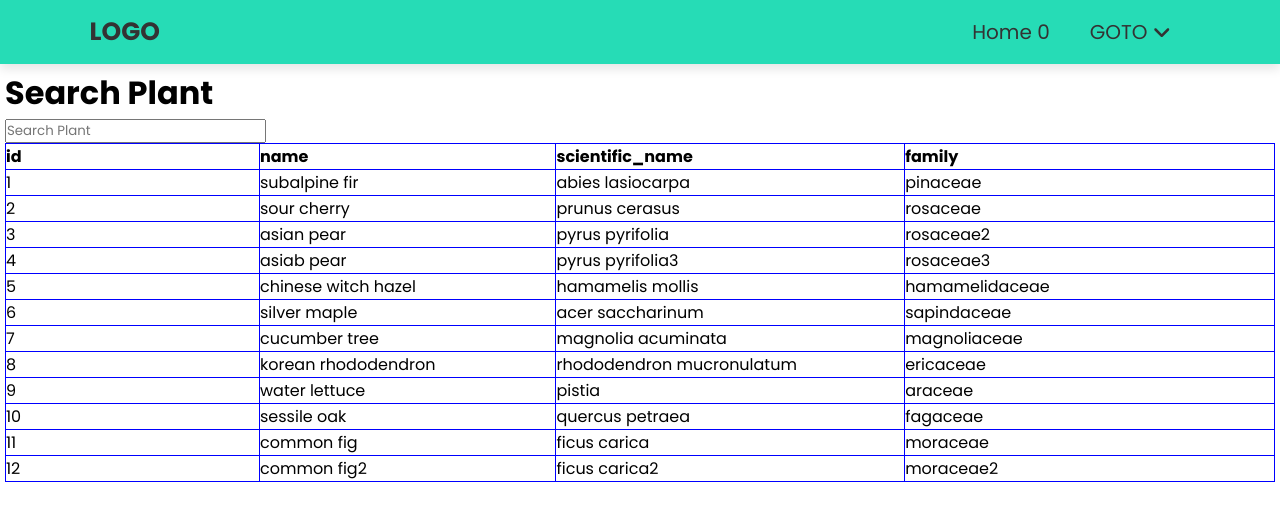
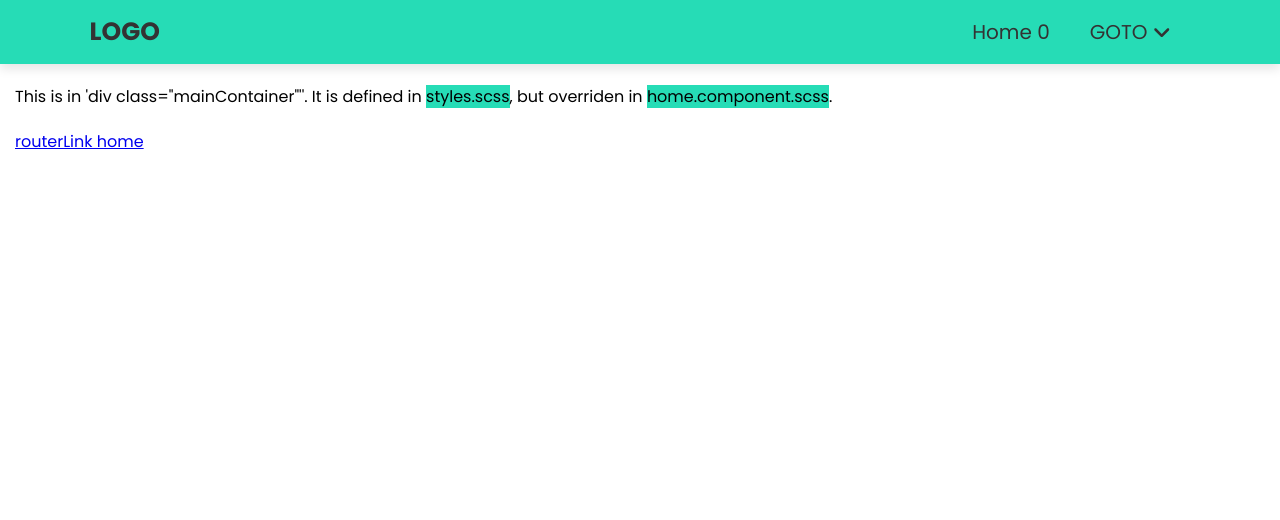
Before and after one commit to oopsmails/angular-all, an Angular app: page / in a window 1280 px wide. Shown: the top 520 px of the page. Built offline with nearby package versions, Linux system fonts and the light colour scheme.

Commit message:
20221107: added Home tab

```diff
--- a/src/app/app-routing.module.ts
+++ b/src/app/app-routing.module.ts
@@ -5,14 +5,16 @@ import { SearchCityComponent } from './example/city/search.city.component';
 import { SearchPlantComponent } from './example/plant/search.plant.component';
 import { SearchStateComponent } from './example/us-state/search.state.component';
 import { UsStateComponent } from './example/us-state/us.state.component';
+import { HomeComponent } from './home/home.component';
 
 const routes: Routes = [
-  { path: '', component: SearchPlantComponent },
+  { path: '', component: HomeComponent },
+  { path: 'home', component: HomeComponent },
   { path: 'example/us-state', component: UsStateComponent },
   { path: 'example/search-city', component: SearchCityComponent },
   { path: 'example/search-plant', component: SearchPlantComponent },
   { path: 'example/search-state', component: SearchStateComponent },
-  { path: '**', component: SearchPlantComponent }
+  { path: '**', component: HomeComponent }
 ];
 @NgModule({
   imports: [RouterModule.forRoot(routes)],
--- a/src/app/app.module.ts
+++ b/src/app/app.module.ts
@@ -15,11 +15,13 @@ import { SearchPlantComponent } from './example/plant/search.plant.component';
 import { UsStateService } from './example/services/us.state.city.service';
 import { SearchStateComponent } from './example/us-state/search.state.component';
 import { UsStateComponent } from './example/us-state/us.state.component';
+import { HomeComponent } from './home/home.component';
 
 @NgModule({
   declarations: [
     AppComponent,
     NavbarFixedComponent,
+    HomeComponent,
     SearchCityComponent,
     SearchPlantComponent,
     SearchStateComponent,
--- /dev/null
+++ b/src/app/home/home.component.html
@@ -0,0 +1,10 @@
+<div class="mainContainer">
+    <p>
+        This is in 'div class="mainContainer"''. It is defined in
+        <span class="spanFileBackground">styles.scss</span>,
+        but overriden in <span class="spanFileBackground">home.component.scss</span>.
+    </p>
+
+    <p><a routerLink="">routerLink home</a></p>
+
+</div>
--- /dev/null
+++ b/src/app/home/home.component.scss
@@ -0,0 +1,13 @@
+.mainContainer {
+    padding-top: 10px; // for demo
+
+    p {
+        font-family: "Poppins", sans-serif;
+        padding: 10px;
+    }
+
+    .spanFileBackground {
+        width: 100%;
+        background-color: var(--primary-color);
+    }
+}
--- /dev/null
+++ b/src/app/home/home.component.ts
@@ -0,0 +1,31 @@
+import { Component, OnDestroy, OnInit } from "@angular/core";
+import { Router } from "@angular/router";
+import { Subject } from "rxjs";
+
+
+@Component({
+  selector: 'home',
+  templateUrl: './home.component.html',
+  styleUrls: ['./home.component.scss']
+})
+export class HomeComponent implements OnInit, OnDestroy {
+  private onDestory$: Subject<boolean> = new Subject();
+
+  constructor(
+    private router: Router
+  ) { }
+
+  ngOnInit() {
+
+  }
+
+  navToPage(page) {
+    console.log('HomeComponent, navToPage, page = ' + page);
+    this.router.navigateByUrl(page);
+  }
+
+  ngOnDestroy() {
+    this.onDestory$.next(true);
+    this.onDestory$.complete();
+  }
+}
```
